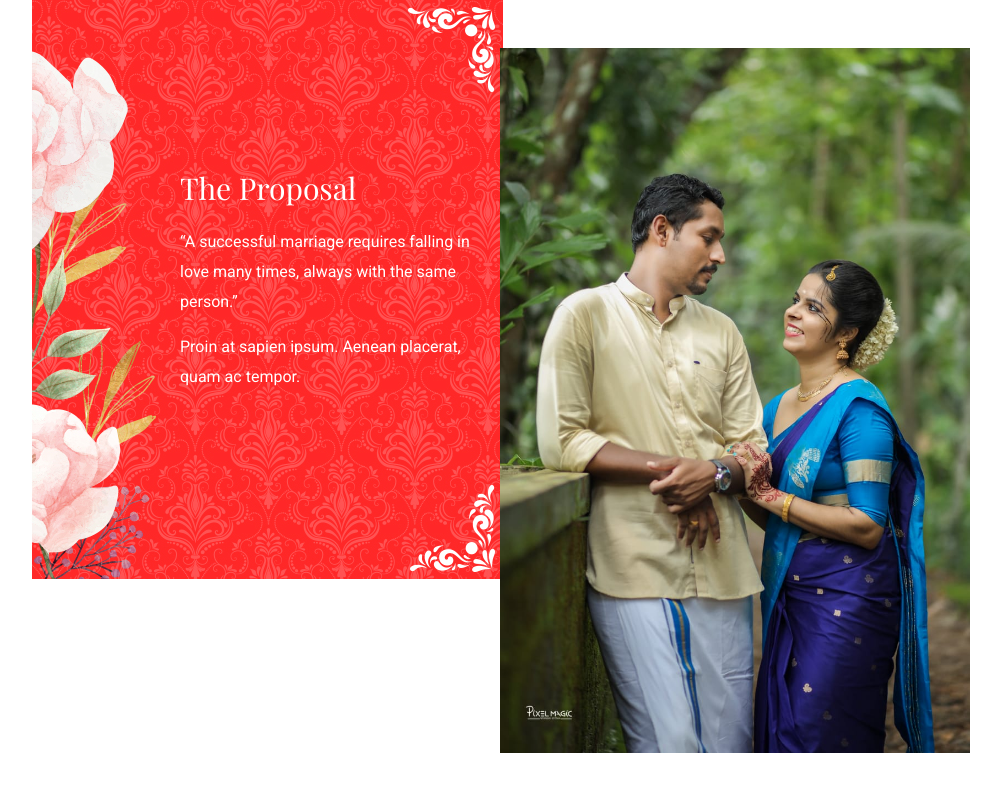
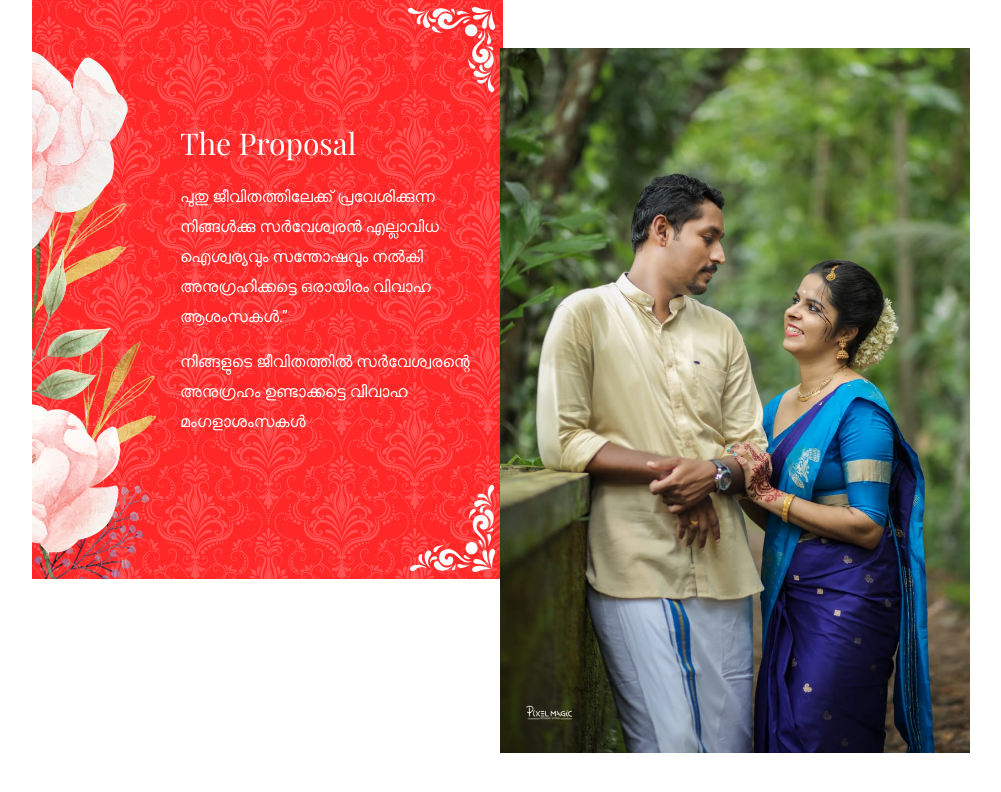
Before and after one commit to abhiram71/AwdesD, a plain HTML site: page index.html in a window 1280 px wide. Shown: the part 1377-2169 px from the top of the page, without its empty margins (125-1126 px from the left). Drawn offline with nearby package versions, Linux system fonts and the light colour scheme.

Commit message:
changes 2malayalam

```diff
--- a/index.html
+++ b/index.html
@@ -136,9 +136,13 @@
                             style="background-image: url(assets/img/gallery/story2.jpg);">
                             <div class="story-details">
                                 <h4>The Proposal</h4>
-                                <p>“A successful marriage requires falling in love many times, always with the same
-                                    person.”</p>
-                                <p>Proin at sapien ipsum. Aenean placerat, quam ac tempor.</p>
+                                <p>പുതു ജീവിതത്തിലേക്ക് പ്രവേശിക്കുന്ന നിങ്ങൾക്കു
+                                    സർവേശ്വരൻ എല്ലാവിധ ഐശ്വര്യവും
+                                    സന്തോഷവും നൽകി അനുഗ്രഹിക്കട്ടെ
+                                    ഒരായിരം വിവാഹ ആശംസകൾ.”</p>
+                                <p>നിങ്ങളുടെ ജീവിതത്തിൽ
+                                    സർവേശ്വരന്റെ അനുഗ്രഹം ഉണ്ടാക്കട്ടെ
+                                    വിവാഹ മംഗളാശംസകൾ</p>
                             </div>
                         </div>
                     </div>
```
